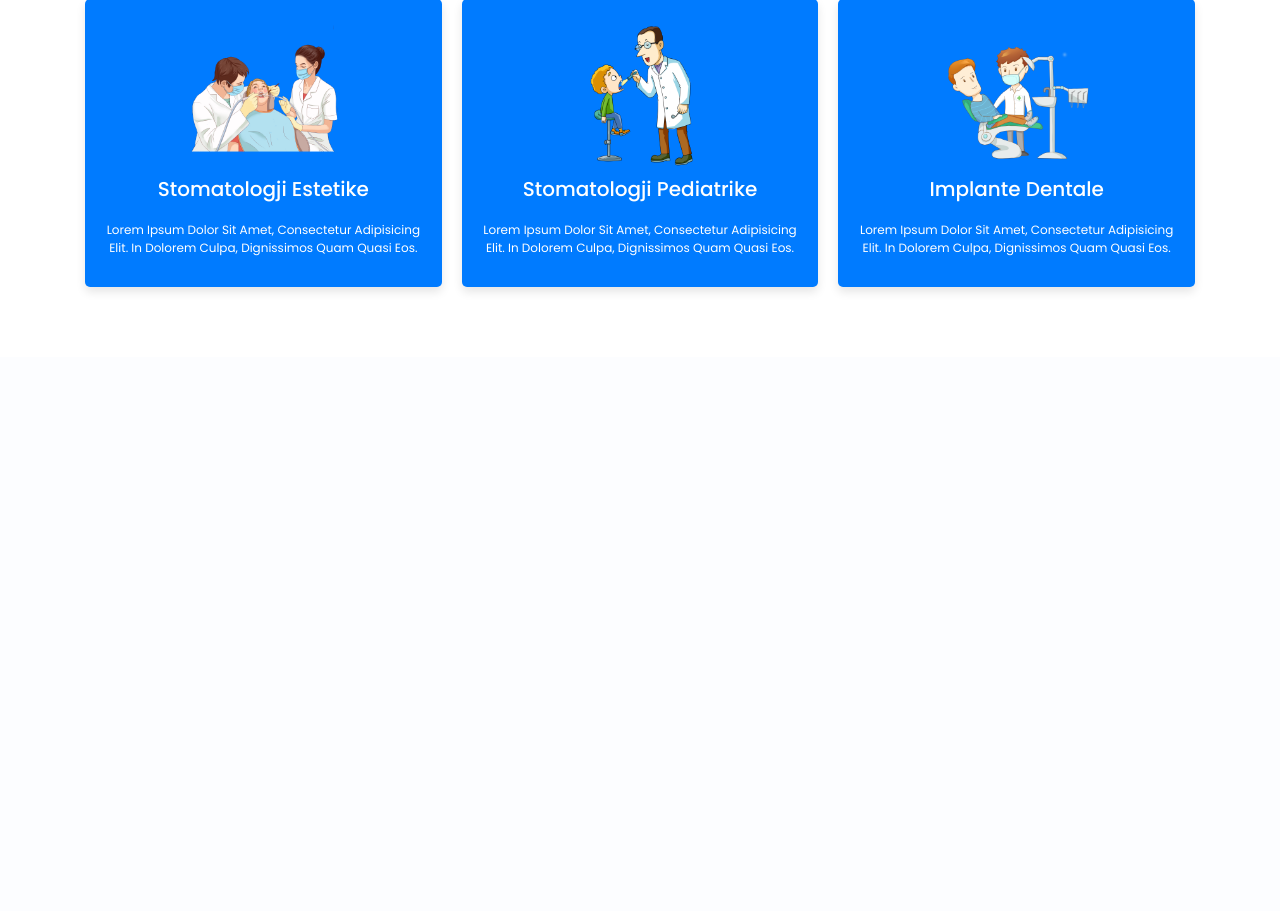
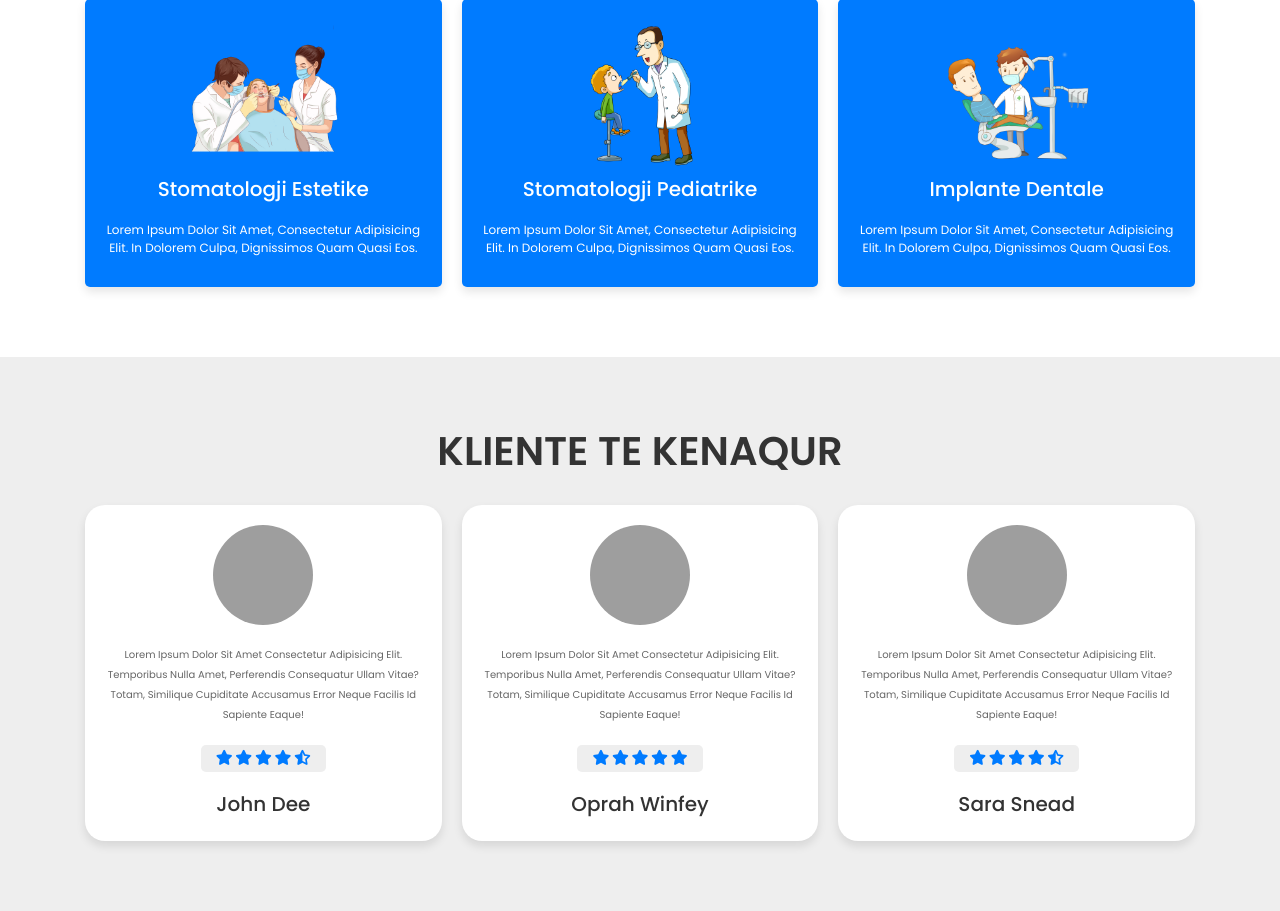
Before and after one commit to ArdianHalilaj7/DentalCare, a PHP site: page / in a window 1280 px wide. Shown: the part 2446-3357 px from the top of the page. Before the commit the page ends 2738 px from the top, so only its background shows below. Run offline with PHP 8.4, Linux system fonts and the light colour scheme; grey boxes are pictures that could not be loaded.

Commit message:
"reviews" part

```diff
--- a/css/style.css
+++ b/css/style.css
@@ -218,6 +218,57 @@ section{
     line-height: 1.5;
 }
 
+.reviews{
+    background-color: var(--light-bg);
+}
+
+.reviews .box-container{
+    display: grid;
+    grid-template-columns: repeat(auto-fit, minmax(30rem, 1fr));
+    gap: 2rem;
+}
+
+.reviews .box-container .box{
+    background-color: var(--white);
+    text-align: center;
+    border-radius: 2rem;
+    box-shadow: var(--box-shadow);
+    padding: 2rem;
+}
+
+.reviews .box-container .box img{
+    height: 10rem;
+    width: 10rem;
+    border-radius: 50%;
+}
+
+.reviews .box-container .box p{
+    padding: 2rem 0;
+    line-height: 2;
+    font-size: 1rem;
+    color: var(--light-color);
+    margin-bottom: 0;
+}
+
+.reviews .box-container .box .stars{
+    padding: .5rem 1.5rem;
+    border-radius: .5rem;
+    background-color: var(--light-bg);
+    margin-bottom: 2rem;
+    display: inline-block;
+}
+
+.reviews .box-container .box .stars i{
+    font-size: 1.5rem;
+    color: var(--blue);
+}
+
+.reviews .box-container .box h3{
+    font-size: 2rem;
+    color: var(--black);
+}
+
+
 
 
 
--- a/index.html
+++ b/index.html
@@ -160,6 +160,54 @@
 
 
 
+<section class="reviews" id="reviews">
+    <h1 class="heading">kliente te kenaqur</h1>
+    <div class="box-container container">
+
+        <div class="box">
+            <img style="object-fit: cover; background-position: center;" src="images/review1.jpg" alt="">
+            <p>Lorem ipsum dolor sit amet consectetur adipisicing elit. Temporibus nulla amet, perferendis consequatur ullam vitae? Totam, similique cupiditate accusamus error neque facilis id sapiente eaque!</p>
+            <div class="stars">
+                <i class="fas fa-star"></i>
+                <i class="fas fa-star"></i>
+                <i class="fas fa-star"></i>
+                <i class="fas fa-star"></i>
+                <i class="fas fa-star-half-alt"></i>
+            </div>
+            <h3>john dee</h3>
+        </div>
+
+        <div class="box">
+            <img style="object-fit: cover; background-position: center;" src="images/review2.jpg" alt="">
+            <p>Lorem ipsum dolor sit amet consectetur adipisicing elit. Temporibus nulla amet, perferendis consequatur ullam vitae? Totam, similique cupiditate accusamus error neque facilis id sapiente eaque!</p>
+            <div class="stars">
+                <i class="fas fa-star"></i>
+                <i class="fas fa-star"></i>
+                <i class="fas fa-star"></i>
+                <i class="fas fa-star"></i>
+                <i class="fas fa-star"></i>
+            </div>
+            <h3>oprah winfey</h3>
+        </div>
+
+        <div class="box">
+            <img style="object-fit: cover; background-position: center;" src="images/review3.jpg" alt="">
+            <p>Lorem ipsum dolor sit amet consectetur adipisicing elit. Temporibus nulla amet, perferendis consequatur ullam vitae? Totam, similique cupiditate accusamus error neque facilis id sapiente eaque!</p>
+            <div class="stars">
+                <i class="fas fa-star"></i>
+                <i class="fas fa-star"></i>
+                <i class="fas fa-star"></i>
+                <i class="fas fa-star"></i>
+                <i class="fas fa-star-half-alt"></i>
+            </div>
+            <h3>sara snead</h3>
+        </div>
+
+    </div>
+</section>
+
+
+
     <script src="js/script.js"></script>
 </body>
 </html>
```
